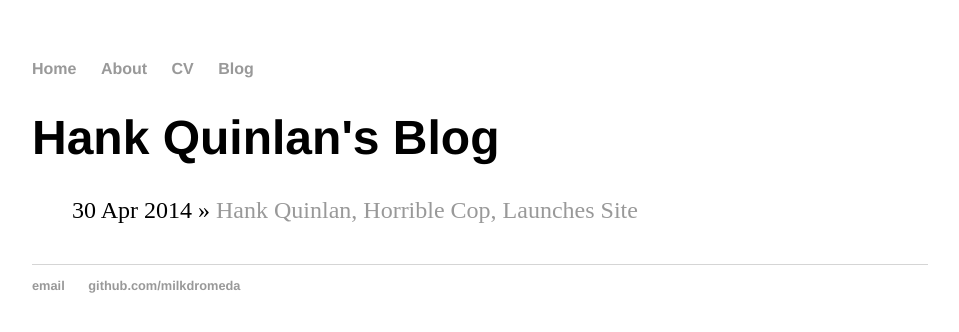
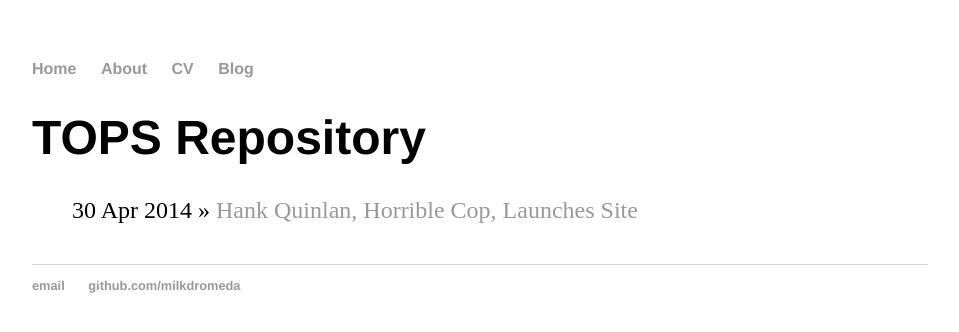
Before and after one commit to milkdromeda/milkdromeda.github.io, a Jekyll site: the page built from blog/index.html, in a window 1280 px wide. Shown: the top 332 px of the page, without its empty margins (160-1119 px from the left). Built offline with Jekyll 4.4.1, drawn with Linux system fonts in a browser that asks for light colours.

Commit message:
Update index.html
New title

```diff
--- a/blog/index.html
+++ b/blog/index.html
@@ -1,6 +1,6 @@
 ---
 layout: default
-title: Hank Quinlan's Blog
+title: TOPS Repository
 ---
 	<h1>{{ page.title }}</h1>
 	<ul class="posts">
```
